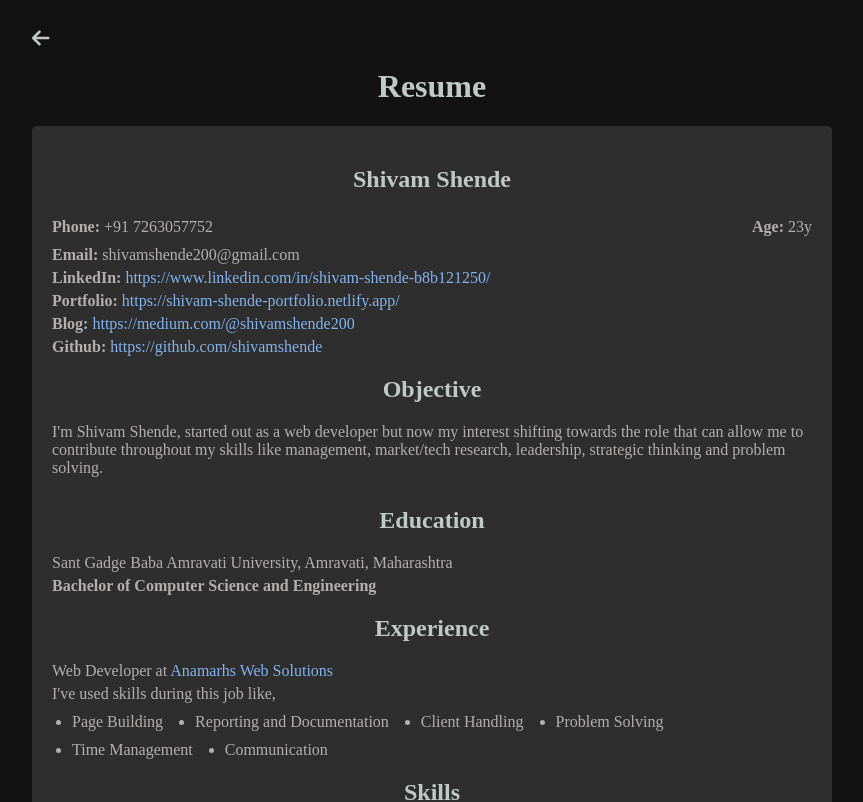
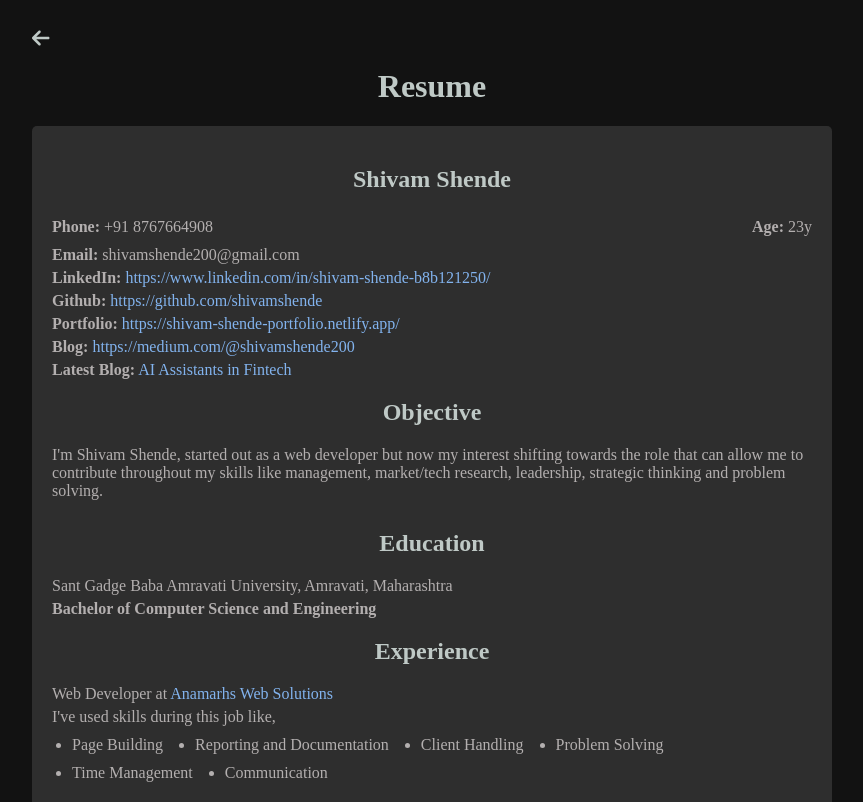
Before and after one commit to shivamshende/my-portfolilo, a React (Vite) app: page /resume in a window 1280 px wide. Shown: the top 802 px of the page, without its empty margins (208-1071 px from the left). Built offline with nearby package versions, Linux system fonts and the light colour scheme.

Commit message:
update resume

```diff
--- a/src/components/Resume/Resume.jsx
+++ b/src/components/Resume/Resume.jsx
@@ -20,15 +20,16 @@ const Resume = () => {
                 <div ref={resumeRef} className="resume-content">
                     <h2>Shivam Shende</h2>
                     <div className="contact-row">
-                        <p><strong>Phone:</strong> +91 7263057752</p>
+                        <p><strong>Phone:</strong> +91 8767664908</p>
                         <p><strong>Age:</strong> 23y</p>
                     </div>
 
                     <p><strong>Email:</strong> shivamshende200@gmail.com</p>
                     <p><strong>LinkedIn:</strong> <a href="https://www.linkedin.com/in/shivam-shende-b8b121250/" target="_blank" rel="noopener noreferrer">https://www.linkedin.com/in/shivam-shende-b8b121250/</a></p>
+                    <p><strong>Github:</strong> <a href="https://github.com/shivamshende" target="_blank" rel="noopener noreferrer">https://github.com/shivamshende</a></p>
                     <p><strong>Portfolio:</strong> <a href="https://shivam-shende-portfolio.netlify.app/" target="_blank" rel="noopener noreferrer">https://shivam-shende-portfolio.netlify.app/</a></p>
                     <p><strong>Blog:</strong> <a href="https://medium.com/@shivamshende200" target="_blank" rel="noopener noreferrer">https://medium.com/@shivamshende200</a></p>
-                    <p><strong>Github:</strong> <a href="https://github.com/shivamshende" target="_blank" rel="noopener noreferrer">https://github.com/shivamshende</a></p>
+                    <p><strong>Latest Blog:</strong> <a href="https://docs.google.com/document/d/1t7VxAEa3YPUX7tUaVvWeQYLEMAcXA2AFBUlzYF44ypA/edit?addon_store&tab=t.0" target="_blank" rel="noopener noreferrer">AI Assistants in Fintech</a></p>
 
                     <div className='adjective'>
                         <h2>Objective</h2>
```
